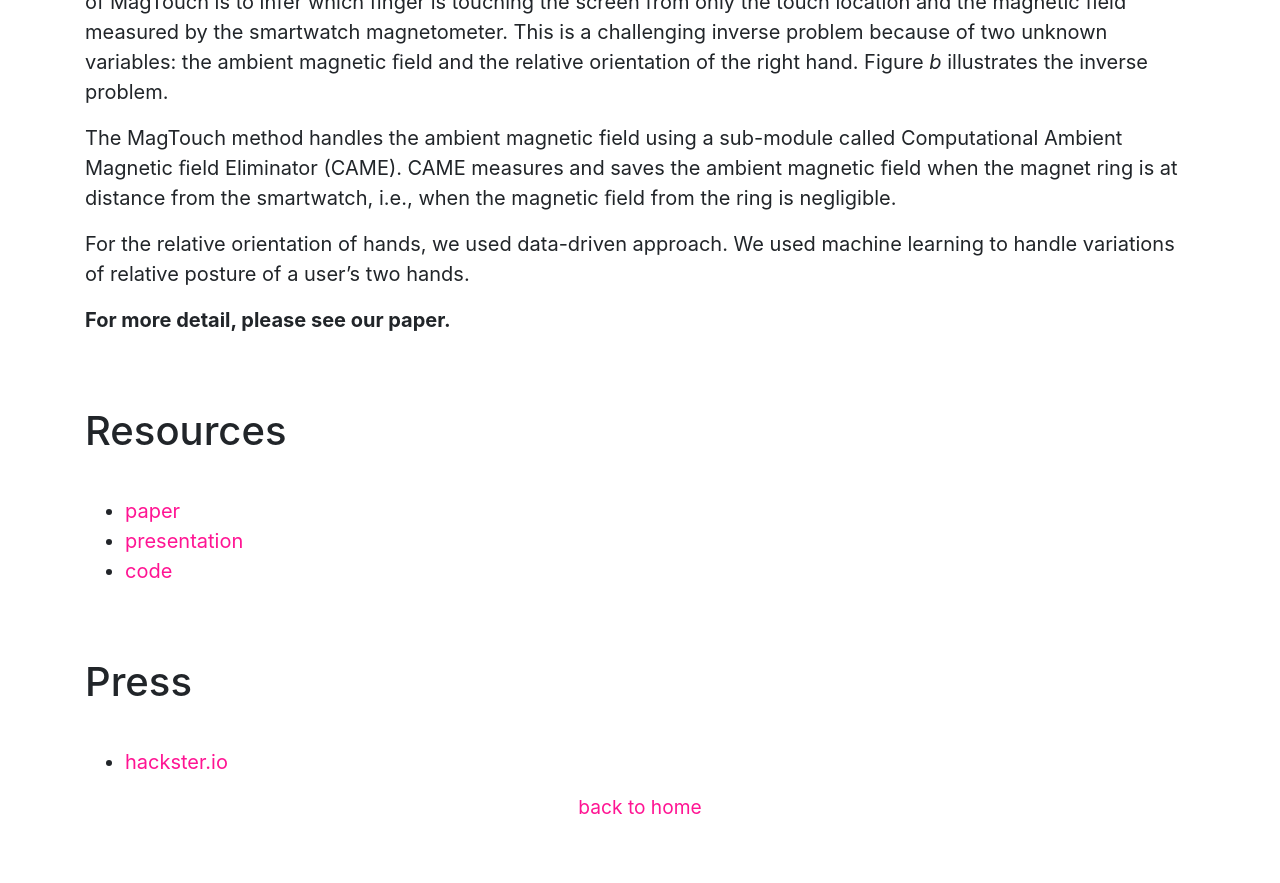
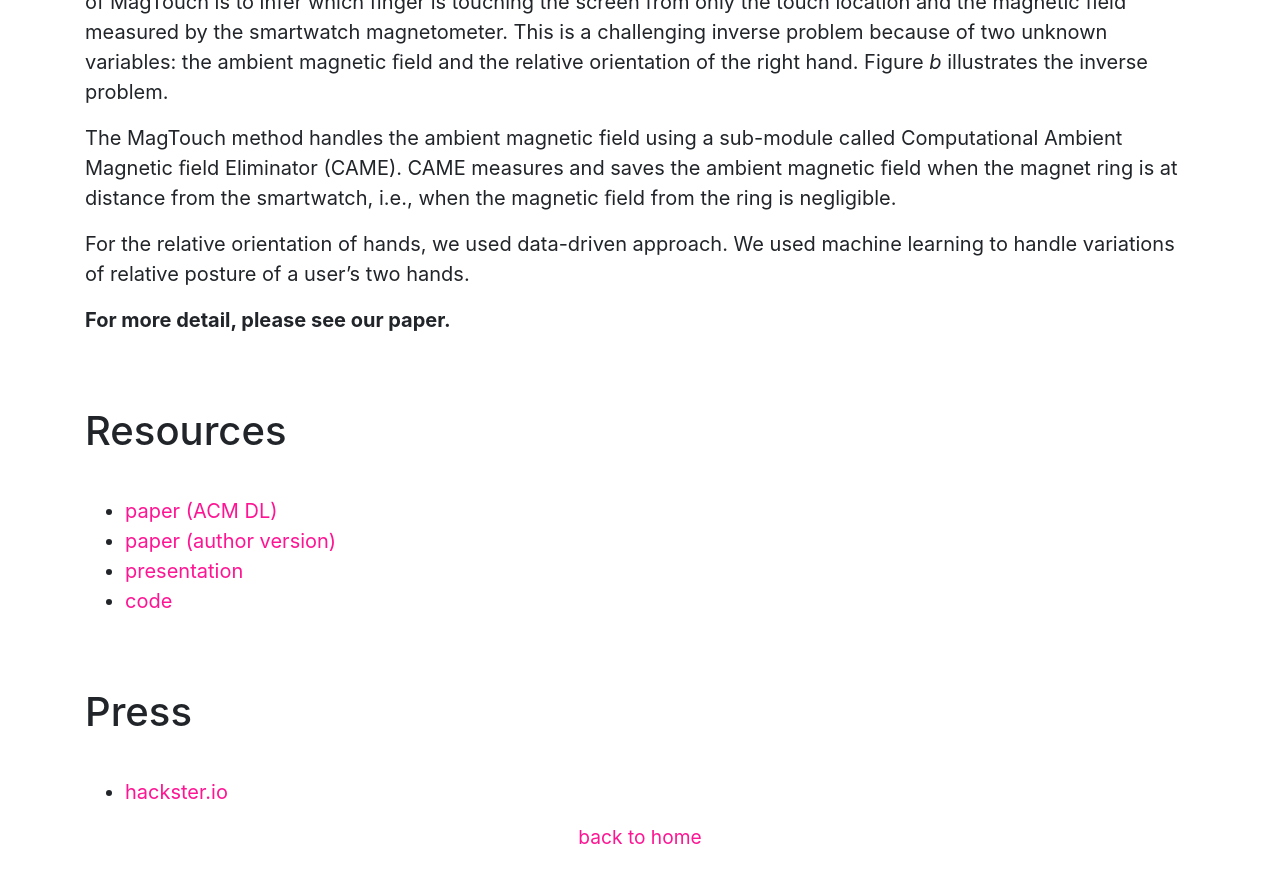
Before and after one commit to KeunwooPark/Portfolio, a Jekyll site: the page built from _posts/2020-04-27-magtouch.md, in a window 1280 px wide and 900 px high, scrolled down 4615 px. Shown: the top 883 px of the window. Built offline with Jekyll 4.4.1, drawn with Linux system fonts in a browser that asks for light colours; nearby versions of some CDN libraries.

Commit message:
add MagTouch and DeepFisheye papers

```diff
--- a/_posts/2020-04-27-magtouch.md
+++ b/_posts/2020-04-27-magtouch.md
@@ -27,11 +30,9 @@ MagTouch can be implemented using any smartwatch equipped with a 9 degrees of fr
 
 When a hand wearing a magnet ring touches a smartwatch, the magnetic ﬁeld and the touch location are determined by the contact ﬁnger, as illustrated in the figure above. It shows a user wearing a smartwatch on the left hand and a magnet ring on the middle ﬁnger of the right hand touching the screen. The positions of each ﬁngertip relative to the center of the hand do not change when touching a surface. Therefore, it is possible to identify the touching ﬁnger from the touch location and the position of the center of the hand.
 
+For example, if the touch point is at the left side of the right hand, then the contact was made with the index ﬁnger. We attached a magnet to a hand to get information about the hand’s location using the magnetometer. Figure _b_ and _c_ illustrates that the relative position of the magnet ring shifts when a user touches the smartwatch with a different ﬁnger. This leads to changes in the magnetic ﬁeld vector at the smartwatch's magnetometer.
 
-
-For example, if the touch point is at the left side of the right hand, then the contact was made with the index ﬁnger. We attached a magnet to a hand to get information about the hand’s location using the magnetometer. Figure *b* and *c* illustrates that the relative position of the magnet ring shifts when a user touches the smartwatch with a different ﬁnger. This leads to changes in the magnetic ﬁeld vector at the smartwatch's magnetometer.
-
-Alone, magnetic ﬁeld data is not sufﬁcient for our purposes. Magnetic ﬁeld data can be replicated by different contact ﬁngers, as Figure *d* and *e*, unless the touching hand moves. For such cases, touch location data is used to identify the ﬁngers accurately.
+Alone, magnetic ﬁeld data is not sufﬁcient for our purposes. Magnetic ﬁeld data can be replicated by different contact ﬁngers, as Figure _d_ and _e_, unless the touching hand moves. For such cases, touch location data is used to identify the ﬁngers accurately.
 
 # Challenge of Implementing MagTouch and How We Solved It
 
@@ -39,7 +40,7 @@ Alone, magnetic ﬁeld data is not sufﬁcient for our purposes. Magnetic ﬁeld
 
 It is necessary to examine the physical model underlying MagTouch to understand the challenges. The magnetic ﬁeld measured by the internal magnetometer of the smartwatch is the sum of the magnetic ﬁeld from the magnet ring and the ambient magnetic ﬁeld. The magnetic ﬁeld from the magnet ring is determined by the position and the orientation of the ring relative to the smartwatch.
 
-This in turn depends on three main variables: which ﬁnger touches the screen, the contact point on the screen, and the relative orientation of the right hand to the left hand. The figure *a* above illustrates these dependencies. The goal of MagTouch is to infer which ﬁnger is touching the screen from only the touch location and the magnetic ﬁeld measured by the smartwatch magnetometer. This is a challenging inverse problem because of two unknown variables: the ambient magnetic ﬁeld and the relative orientation of the right hand. Figure *b* illustrates the inverse problem.
+This in turn depends on three main variables: which ﬁnger touches the screen, the contact point on the screen, and the relative orientation of the right hand to the left hand. The figure _a_ above illustrates these dependencies. The goal of MagTouch is to infer which ﬁnger is touching the screen from only the touch location and the magnetic ﬁeld measured by the smartwatch magnetometer. This is a challenging inverse problem because of two unknown variables: the ambient magnetic ﬁeld and the relative orientation of the right hand. Figure _b_ illustrates the inverse problem.
 
 The MagTouch method handles the ambient magnetic field using a sub-module called Computational Ambient Magnetic ﬁeld Eliminator (CAME). CAME measures and saves the ambient magnetic ﬁeld when the magnet ring is at distance from the smartwatch, i.e., when the magnetic ﬁeld from the ring is negligible.
 
@@ -48,9 +49,12 @@ For the relative orientation of hands, we used data-driven approach. We used mac
 **For more detail, please see our paper.**
 
 # Resources
-- [paper](https://dl.acm.org/doi/abs/10.1145/3313831.3376234)
+
+- [paper (ACM DL)](https://dl.acm.org/doi/abs/10.1145/3313831.3376234)
+- [paper (author version)](/assets/MagTouch_CR.pdf)
 - [presentation](https://www.youtube.com/watch?v=hLKTkdyygHs)
 - [code](https://github.com/KAIST-HCIL/MagTouch)
 
 # Press
+
 - [hackster.io](https://www.hackster.io/news/magtouch-combines-a-magnetic-ring-with-machine-learning-to-let-a-smartwatch-detect-specific-fingers-372ecae8fc81)
--- a/index.html
+++ b/index.html
@@ -1,6 +1,6 @@
 ---
 layout: default
-last_updated: "2023-08-06"
+last_updated: "2024-11-10"
 ---
 <link rel="stylesheet" href={{"/assets/css/index.css" | relative_url}}>
 <header class="masthead">
@@ -37,7 +37,7 @@ last_updated: "2023-08-06"
       <h1 class="display-2">Keunwoo Park</h1>
 
       <p class="lead">
-        I lead the software product team at Ordinary Magic Corp., a company based in South Korea, making toys for infants and toddlers under the <a target="_blank" href="https://peekaby.com">Peekaby</a> brand.
+        I am the chief product officer at Ordinary Magic Corp., a company based in South Korea, making toys for infants and toddlers under the <a target="_blank" href="https://peekaby.com">Peekaby</a> brand.
         Our team builds software products to deliver content about toys and intelligent tools to improve the playing experience.
       </p>
       <br>
```
Also changed, not shown: other parts of _posts/2020-04-27-magtouch.md (+5 -2 lines), _posts/2020-10-22-deepfisheye.md (+8 -3 lines), Gemfile.lock, README.md, 11 other files.
